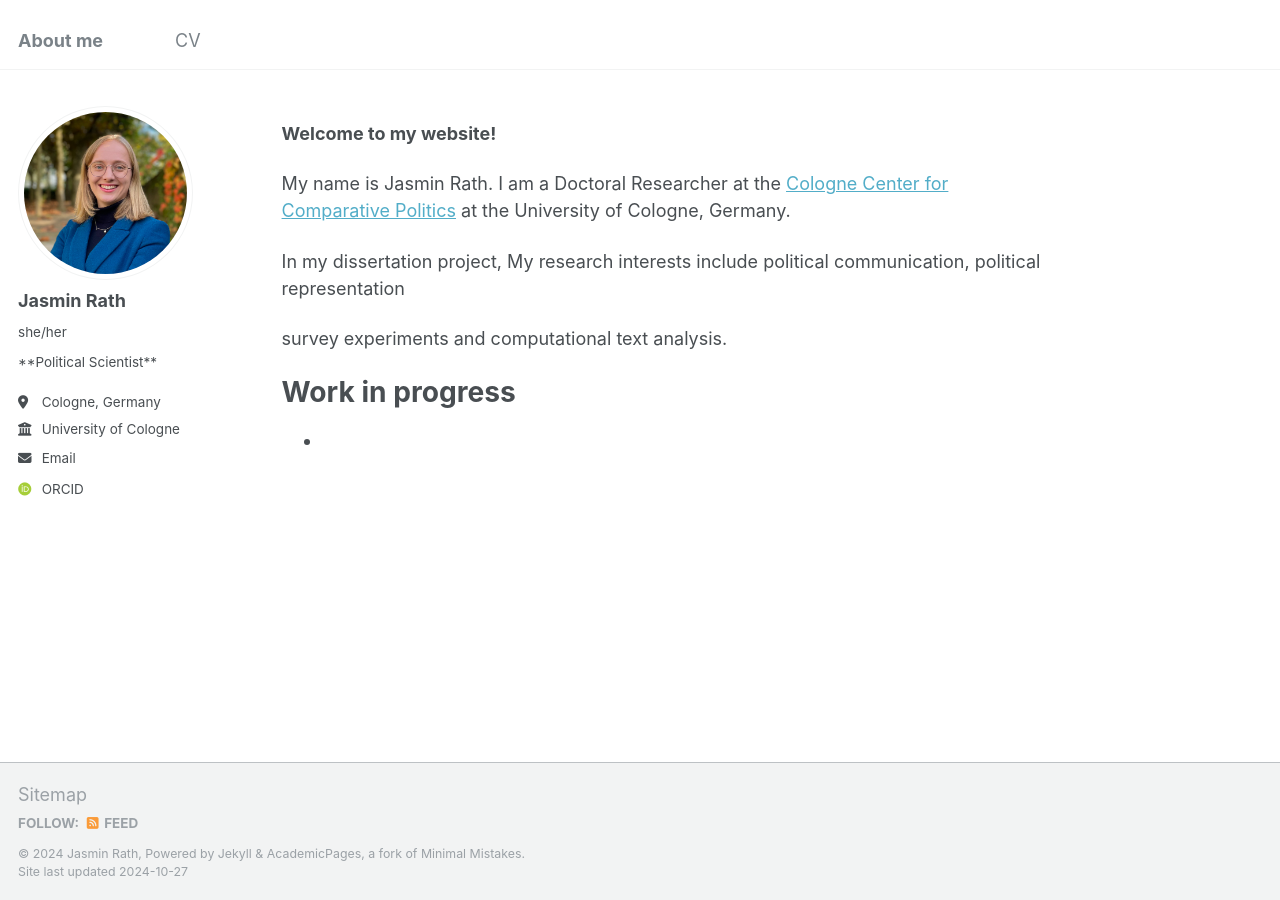
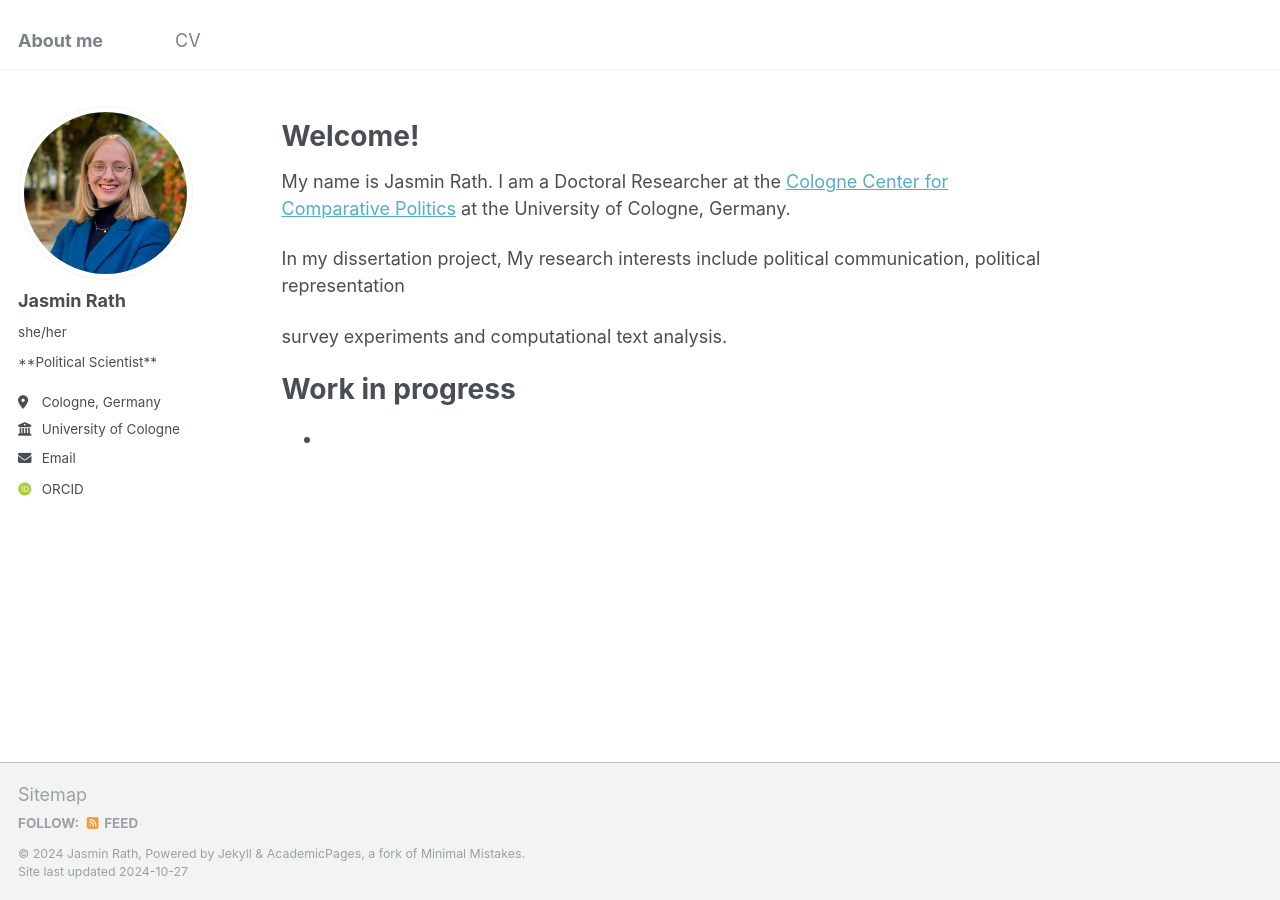
Before and after one commit to rathjasmin/rathjasmin.github.io, a Jekyll site: the page built from _pages/about.md, in a window 1280 px wide. Built offline with Jekyll 4.4.1, drawn with Linux system fonts in a browser that asks for light colours; some web fonts are replaced.

Commit message:
Update about.md
Adjust intro text

```diff
--- a/_pages/about.md
+++ b/_pages/about.md
@@ -7,7 +7,8 @@ redirect_from:
   - /about.html
 ---
 
-**Welcome to my website!**
+Welcome!
+======
 
 My name is Jasmin Rath. I am a Doctoral Researcher at the [Cologne Center for Comparative Politics](https://cccp.uni-koeln.de/en/) at the University of Cologne, Germany.
 
```
